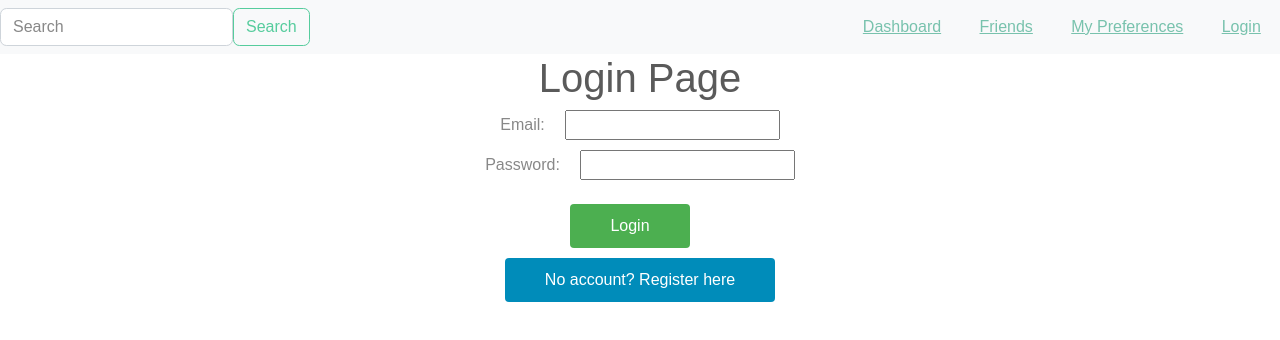
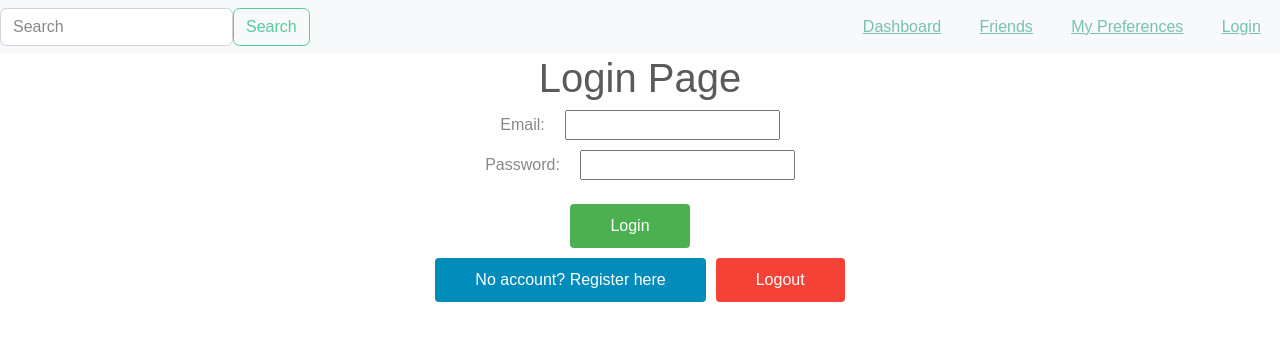
Before and after one commit to amir-aliyu/yakumbo, a React (Create React App) app in the folder frontend/: page /login in a window 1280 px wide. Shown: the top 340 px of the page. Built offline with nearby package versions, Linux system fonts and the light colour scheme; no server answers; a web font is replaced by a local one.

Commit message:
Added logout functionality

```diff
--- a/frontend/src/components/LoginPage/LoginPage.tsx
+++ b/frontend/src/components/LoginPage/LoginPage.tsx
@@ -56,6 +56,28 @@ const LoginPage: React.FC = () => {
       }
     }
     , [email, password]);
+
+    // Logout
+    const testLogout = useCallback(async () => {
+        try {
+            const response = await fetch('/api/accounts/logout', {
+                method: 'POST',
+                headers: {
+                    'Content-Type': 'application/json',
+                },
+            });
+            const data = await response.text();
+            if (response.ok) {
+                // Navigate to /dashboard
+                window.location.href = '/dashboard';
+            } else {
+                throw new Error(data || 'Error logging out');
+            }
+        }
+        catch (error: any) {
+            toast.error(error.message);
+        }
+    }, []);
 
     const testingCookie = async () => {
         try {
@@ -126,7 +148,7 @@ const LoginPage: React.FC = () => {
                 <button onClick={handleSubmit} type="submit" style={{ backgroundColor: '#4CAF50', color: 'white', padding: '10px 40px', border: 'none', borderRadius: '4px', cursor: 'pointer', marginRight: '20px' }}>{loginPage ? "Login" : "Register"}</button>
             </form>
             <button onClick={toggleLoginPage} style={{ backgroundColor: '#008CBA', color: 'white', padding: '10px 40px', border: 'none', borderRadius: '4px', cursor: 'pointer', marginTop: '10px' }}>{loginPage ? "No account? Register here" : "Have an account? Login here"}</button>
-
+            <button onClick={testLogout} style={{ backgroundColor: '#f44336', color: 'white', padding: '10px 40px', border: 'none', borderRadius: '4px', cursor: 'pointer', marginTop: '10px', marginLeft: '10px' }}>Logout</button>
             {/* <button onClick={testingCookie}>TESTING</button> */}
         </div>
     );
```
Also changed, not shown: 2 other files (tests, documents, lock files or other folders).
